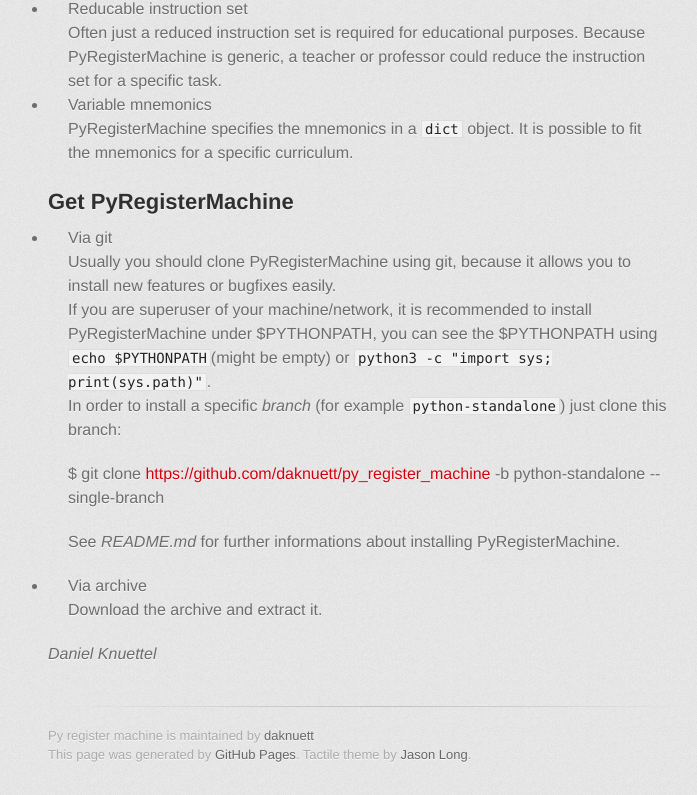
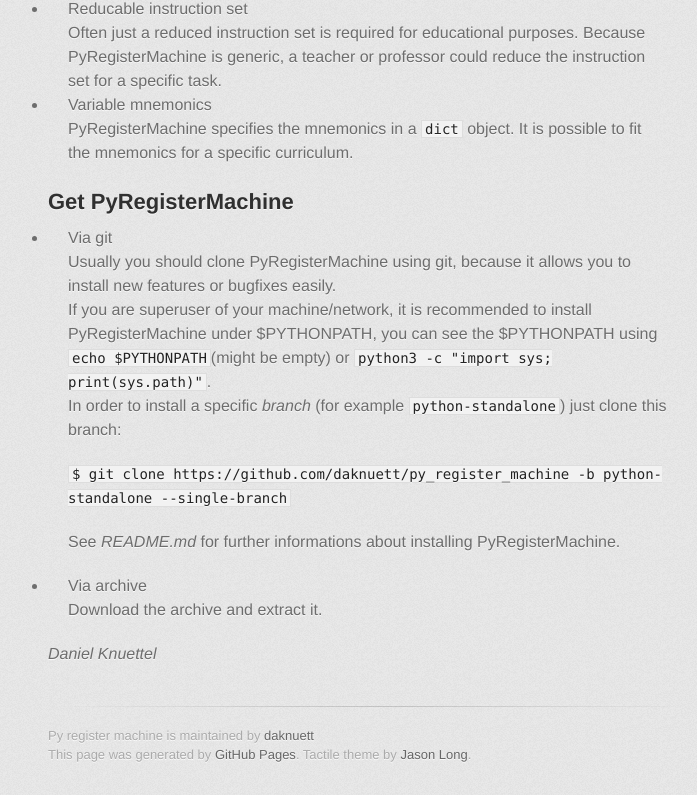
Before and after one commit to daknuett/py_register_machine, a plain HTML site: page index.html in a window 1280 px wide. Shown: the part 1689-2484 px from the top of the page, without its empty margins (282-979 px from the left). Drawn offline with Linux system fonts and the light colour scheme; a web font is replaced by a local one.

```diff
--- a/index.html
+++ b/index.html
@@ -116,7 +116,7 @@
 If you are superuser of your machine/network, it is recommended to install PyRegisterMachine under $PYTHONPATH, you can see the $PYTHONPATH using <code>echo $PYTHONPATH</code>(might be empty) or <code>python3 -c "import sys; print(sys.path)"</code>.<br>
 In order to install a specific <em>branch</em> (for example <code>python-standalone</code>) just clone this branch:</p>
 
-<p>$ git clone <a href="https://github.com/daknuett/py_register_machine">https://github.com/daknuett/py_register_machine</a> -b python-standalone --single-branch</p>
+<p><code>$ git clone https://github.com/daknuett/py_register_machine -b python-standalone --single-branch</code></p>
 
 <p>See <em>README.md</em> for further informations about installing PyRegisterMachine.</p>
 </li>
```
Also changed, not shown: params.json (+1 -1 lines).
